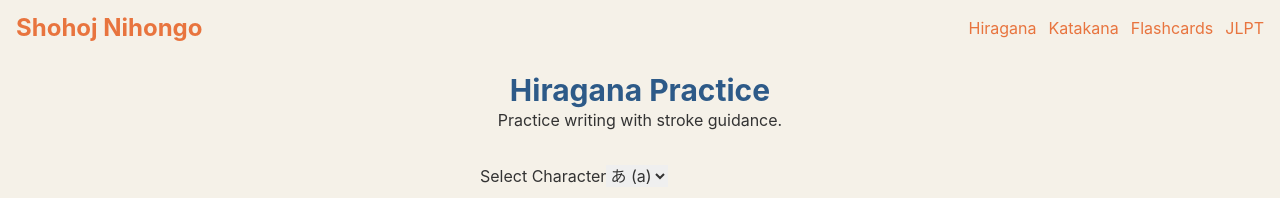
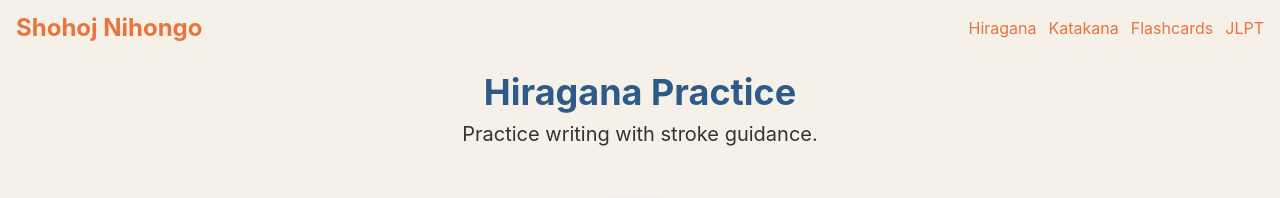
Before and after one commit to muradtheOZ/sohojnihongo, a Next.js app: page /hiragana in a window 1280 px wide. Shown: the top 198 px of the page. Built offline with nearby package versions, Linux system fonts and the light colour scheme.

Commit message:
text similar

```diff
--- a/src/app/hiragana/page.tsx
+++ b/src/app/hiragana/page.tsx
@@ -2,13 +2,11 @@
 
 export default function HiraganaPage() {
   return (
-    <main className="min-h-screen p-4">
+    <main className="min-h-screen bg-base-100 p-4">
       <div className="container mx-auto">
-        <div className="text-center mb-4">
-          <h1 className="text-3xl font-bold text-primary">Hiragana Practice</h1>
-          <p className="text-base-content/70">
-            Practice writing with stroke guidance.
-          </p>
+        <div className="text-center mb-8">
+          <h1 className="text-4xl font-bold text-primary mb-2">Hiragana Practice</h1>
+          <p className="text-xl text-base-content/70">Practice writing with stroke guidance.</p>
         </div>
 
         <KanaCanvas />
--- a/src/app/page.tsx
+++ b/src/app/page.tsx
@@ -7,10 +7,10 @@
       <div className="container mx-auto">
         <div className="text-center mb-8">
           <h1 className="text-4xl font-bold text-primary mb-2">
-            Shohoj Nihongo
+            Hiragana Practice
           </h1>
           <p className="text-xl text-base-content/70">
-            Learn Hiragana with Interactive Drawing
+            Practice writing with stroke guidance.
           </p>
         </div>
 
```
